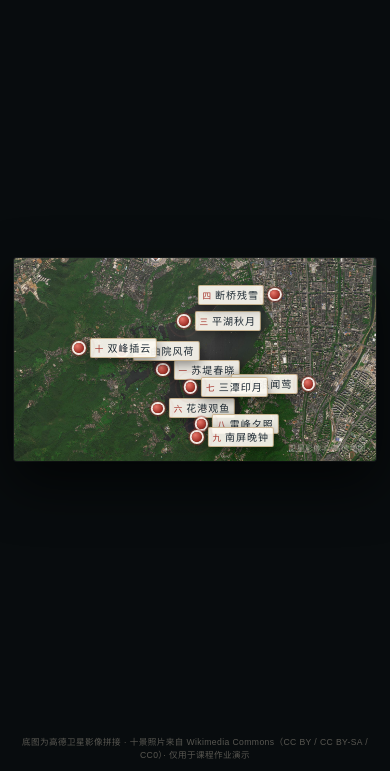
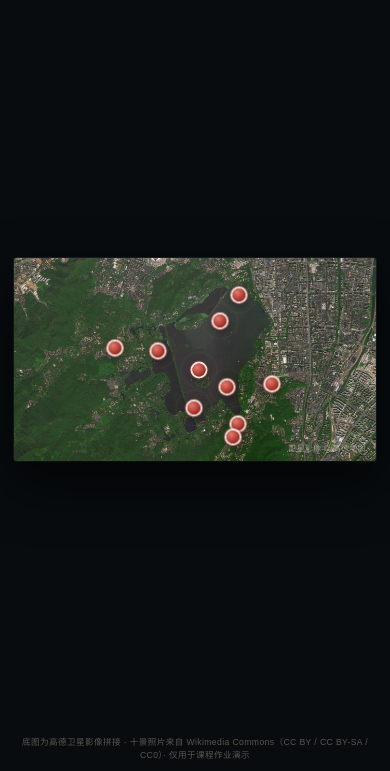
Before and after one commit to Cr-02/xihu-ten-scenes, a plain HTML site: page index.html in a window 390 px wide. Shown: the part 73-844 px from the top of the page. Drawn offline with Linux system fonts and the light colour scheme.

Commit message:
v3：手机端只留朱点，放大点击热区

```diff
--- a/index.html
+++ b/index.html
@@ -75,6 +75,7 @@ body{
   position:absolute;inset:0;pointer-events:none;
   background:radial-gradient(120% 100% at 50% 46%, rgba(6,10,12,0) 55%, rgba(6,10,12,.38) 100%);
 }
+/* 窄屏的标记样式统一放在标记定义之后（见 p3.html 末尾），避免被基础规则覆盖 */
 
 /* ---------- 弹窗：卷轴卡片 ---------- */
 .modal{
@@ -207,7 +208,10 @@ body{
 }
 @media (max-width:760px){
   .hint{display:none;}
-  .pin .tag{font-size:10px;padding:1px 4px 2px;}
+  /* 窄屏装不下十个标签，只留朱点；点本身放大并给足手指热区 */
+  .pin .tag{display:none;}
+  .pin button{gap:0;padding:9px;}
+  .pin .dot{width:13px;height:13px;}
 }
 @media (max-height:560px){
   .bar .sub{display:none;}
```
